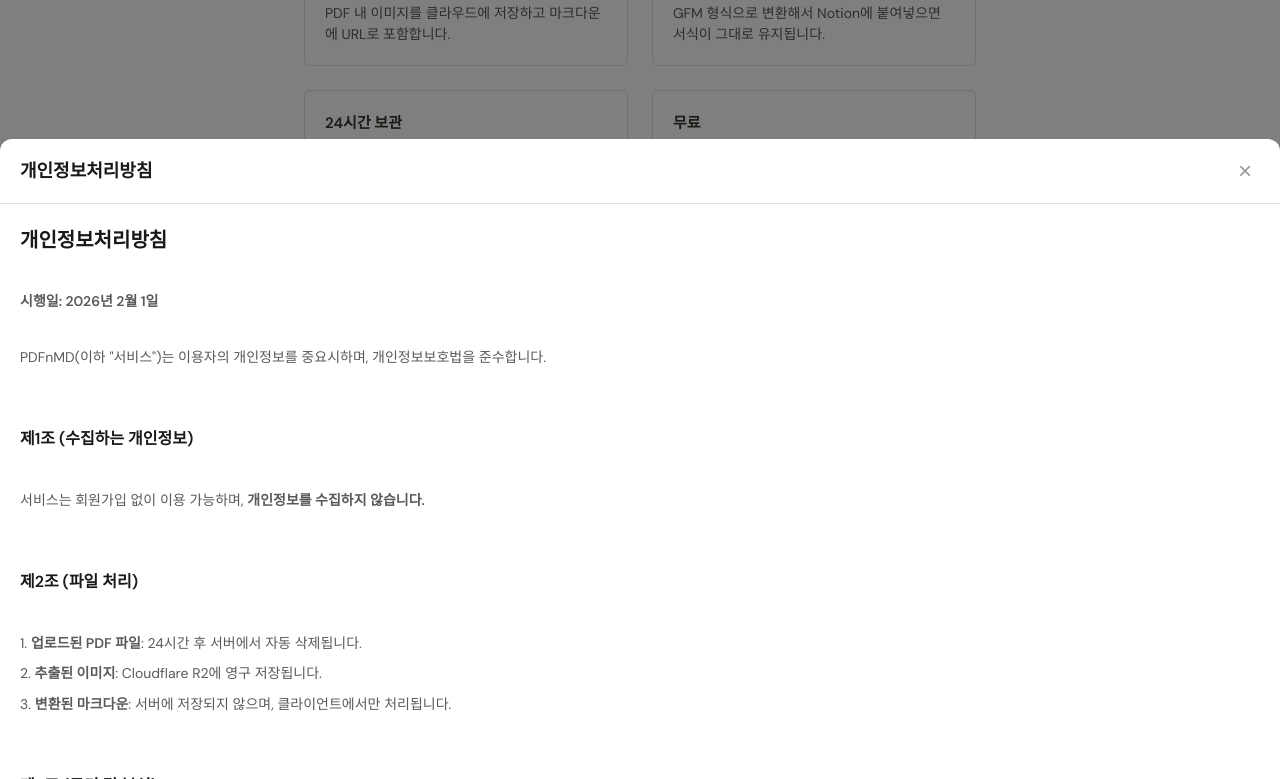
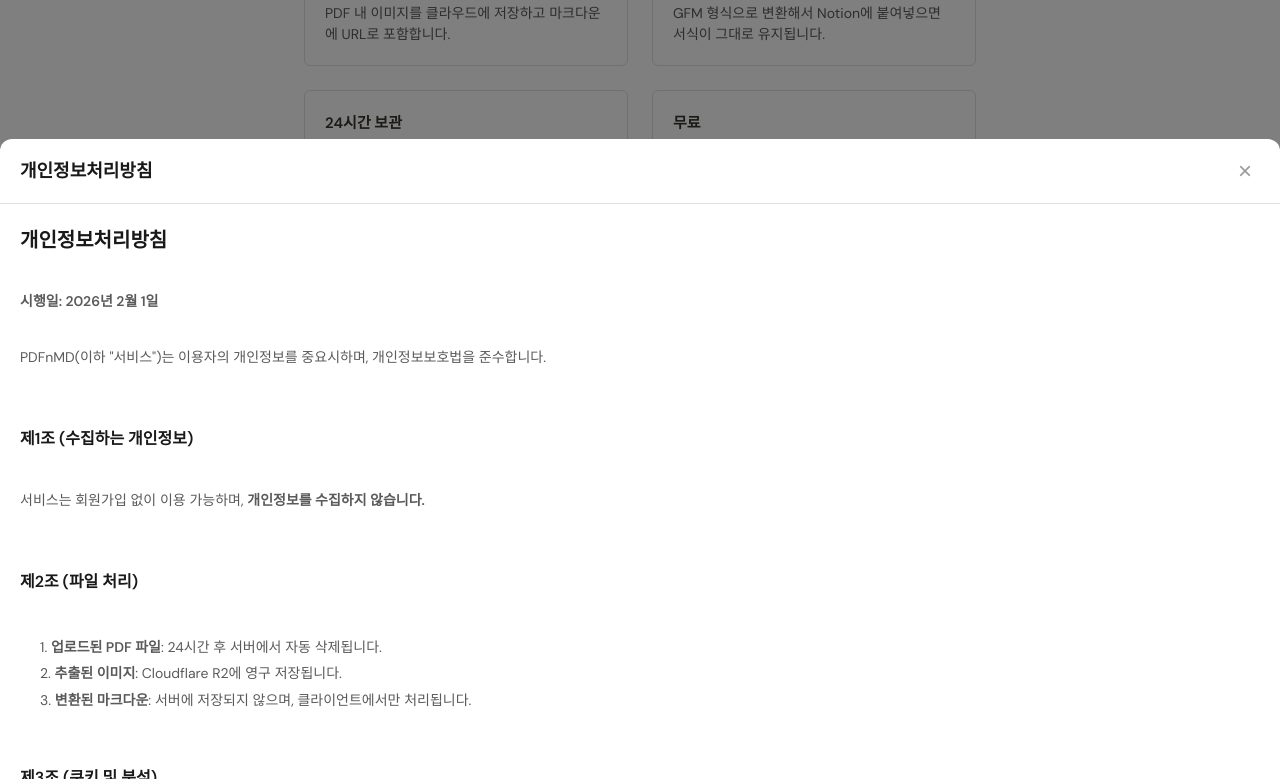
Before and after one commit to l2juhan/PDFnMD_FRONTEND, an Astro site: page / in a window 1280 px wide. Both pictures are taken after a click on the button "개인정보처리방침". Shown: the part 2227-3006 px from the top of the page. Built offline with nearby package versions, Linux system fonts and the light colour scheme; Astro itself is replaced by a stand-in of ours; no server answers.

Commit message:
fix: renderMarkdown 볼드 포함 리스트 렌더링 수정
- 리스트 체크를 볼드보다 먼저 수행하도록 순서 변경
- renderInline 함수 추가로 리스트 내 볼드 텍스트 지원
- 예: "1. **업로드된 PDF**: 설명" 이 정상적으로 리스트로 렌더링됨

```diff
--- a/src/components/LegalSheet/index.tsx
+++ b/src/components/LegalSheet/index.tsx
@@ -193,6 +193,15 @@ export function LegalSheet({ initialOpen = null }: LegalSheetProps) {
     };
   }, [openSheetByType]);
 
+  // 인라인 볼드 처리 함수
+  const renderInline = (text: string) => {
+    if (!text.includes('**')) return text;
+    const parts = text.split(/\*\*(.*?)\*\*/g);
+    return parts.map((part, j) =>
+      j % 2 === 1 ? <strong key={j}>{part}</strong> : part
+    );
+  };
+
   // 마크다운을 HTML로 변환 (간단한 변환)
   const renderMarkdown = (md: string) => {
     return md
@@ -205,25 +214,18 @@ export function LegalSheet({ initialOpen = null }: LegalSheetProps) {
         if (line.startsWith('# ')) {
           return <h1 key={i} className="legal-h1">{line.slice(2)}</h1>;
         }
-        // 볼드
-        if (line.includes('**')) {
-          const parts = line.split(/\*\*(.*?)\*\*/g);
-          return (
-            <p key={i} className="legal-p">
-              {parts.map((part, j) =>
-                j % 2 === 1 ? <strong key={j}>{part}</strong> : part
-              )}
-            </p>
-          );
-        }
-        // 리스트 (ul/ol 없이 <li>는 invalid HTML이므로 <p>로 렌더링)
+        // 리스트 (볼드보다 먼저 체크 - 리스트 내 볼드 지원)
         if (line.startsWith('- ')) {
-          return <p key={i} className="legal-li">• {line.slice(2)}</p>;
+          return <p key={i} className="legal-li">• {renderInline(line.slice(2))}</p>;
         }
         if (/^\d+\. /.test(line)) {
           const match = line.match(/^(\d+)\./);
           const num = match ? match[1] : '';
-          return <p key={i} className="legal-li">{num}. {line.replace(/^\d+\. /, '')}</p>;
+          return <p key={i} className="legal-li">{num}. {renderInline(line.replace(/^\d+\. /, ''))}</p>;
+        }
+        // 볼드 (리스트가 아닌 경우)
+        if (line.includes('**')) {
+          return <p key={i} className="legal-p">{renderInline(line)}</p>;
         }
         // 구분선
         if (line === '---') {
```
